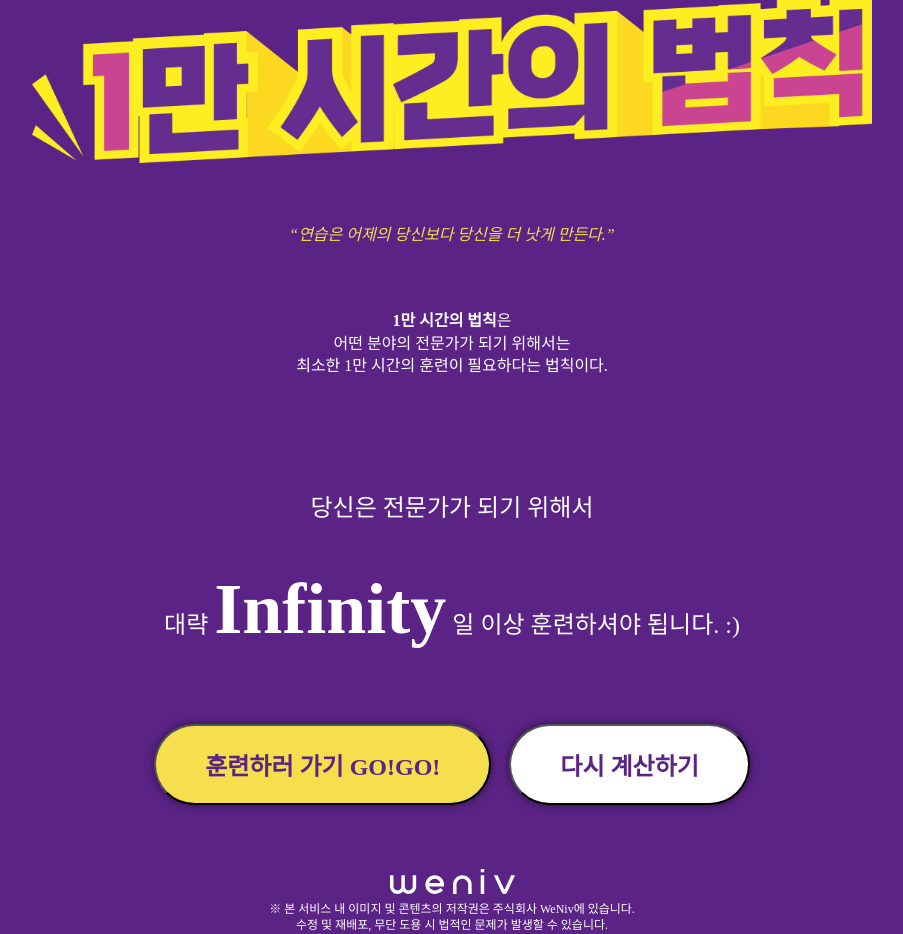
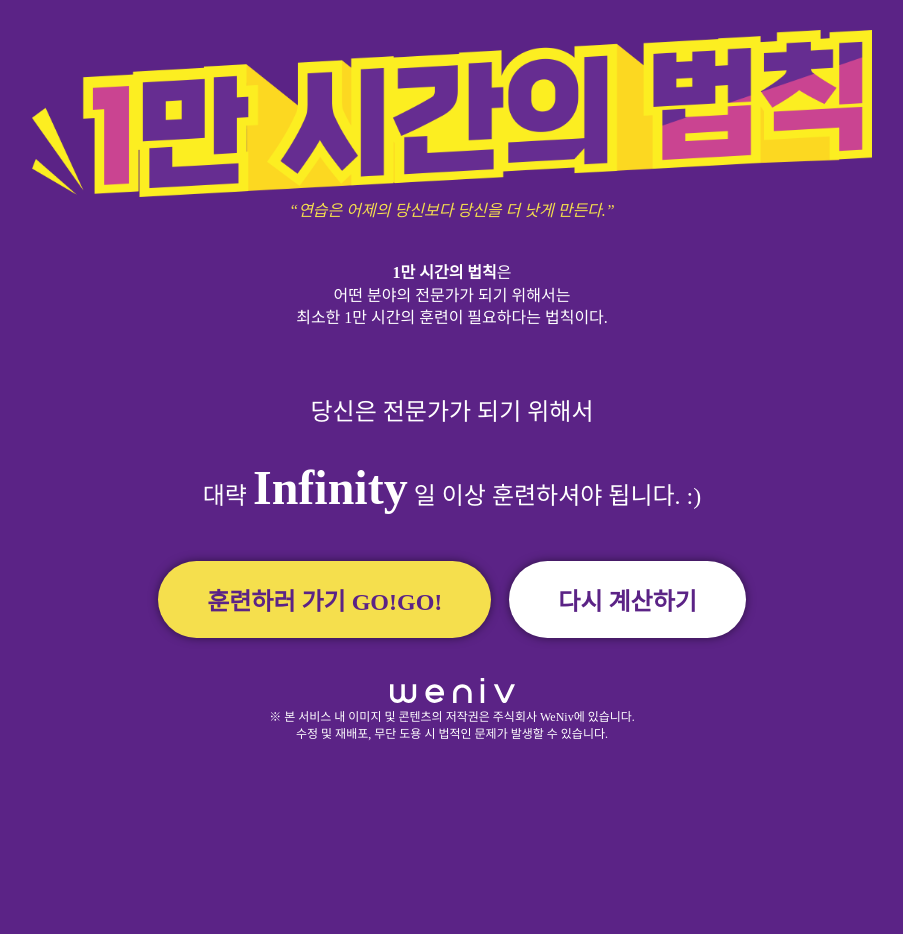
Before and after one commit to raccoonshome/hourrule, a React (Create React App) app: page / in a window 1280 px wide. Both pictures are taken after a click on the button "나는 며칠 동안 훈련을 해야 1만 시간이 될까?". Shown: the whole page, without its empty margins (188-1091 px from the left). After the commit the page ends 800 px from the top, so only its background shows below. Built offline with nearby package versions, Linux system fonts and the light colour scheme.

Commit message:
add - img, modal comp

```diff
--- a/src/components/button.jsx
+++ b/src/components/button.jsx
@@ -1,6 +1,6 @@
 import React, { useState } from 'react';
 import { StyledButton, MoreBtn } from './button.style';
-import {Modal, Title, Content} from './modal.style';
+import Modal from './modal';
 
 
 const Button = (props) =>{
@@ -10,19 +10,14 @@ const WhiteBtn = (props) =>{
     return <MoreBtn onClick={props.onClick}>{props.children}</MoreBtn>
 }
 
-const ModalBtn = (props) => {
+const ModalBtn = ({value, contents}) => {
     const [modal, setModal] = useState(false);
     const handleOpenModal = () => setModal(true);
     const handleCloseModal = () => setModal(false);
-    return <><StyledButton onClick={handleOpenModal}>{props.children}</StyledButton>
-    {modal && <>
-        <Modal>
-            <Title>화이팅!!♥♥♥</Title>
-            <Content>당신의 꿈을 응원합니다!</Content>
-            <Button onClick={handleCloseModal}>종료하고 진짜 훈련하러 가기 GO!GO!</Button>
-        </Modal>
-        </>
-    }
+
+    return <>
+    <StyledButton onClick={handleOpenModal}>{value}</StyledButton>
+    {modal && <Modal onClick={handleCloseModal}>{contents}</Modal>}
     </>
 }
 
--- a/src/components/button.style.js
+++ b/src/components/button.style.js
@@ -4,6 +4,7 @@ import * as styles from "./style";
 const StyledButton = styled.button`
   padding: 21px 49px;
   border-radius: 56px;
+  border: none;
   background: ${styles.Yellow};
   box-shadow: 0px 0px 10px 0px rgba(0, 0, 0, 0.5);
   color: ${styles.Violet};
--- a/src/components/header.jsx
+++ b/src/components/header.jsx
@@ -20,5 +20,6 @@ const StyledHeader = styled.header`
         max-width: 70%;
         object-fit: contain;
         aspect-ratio: 1/1;
+        object-position: 50% 55%;
     }
 `;
--- /dev/null
+++ b/src/components/img.style.js
@@ -0,0 +1,11 @@
+import styled from "styled-components";
+
+const Img = styled.img`
+  display: block;
+  max-width: 100%;
+  margin: auto;
+  object-fit: contain;
+  object-position: center;
+`;
+
+export default Img;
--- /dev/null
+++ b/src/components/modal.jsx
@@ -0,0 +1,15 @@
+import React from "react";
+import { Wrap, Title, Content } from './modal.style';
+import { Button } from "./button";
+import Img from "./img.style";
+
+const Modal = ({children, onClick}) => {
+    return <Wrap>
+        <Title>{children.title}</Title>
+        {children.content && <Content>{children.content}</Content>}
+        {children.img && <Img src={children.img}/>}
+        <Button onClick={onClick}>{children.close}</Button>
+    </Wrap>
+}
+
+export default Modal;
--- a/src/components/modal.style.js
+++ b/src/components/modal.style.js
@@ -1,27 +1,27 @@
 import styled from "styled-components";
 import * as styles from "./style";
 
-const Modal = styled.div`
+const Wrap = styled.div`
   position: fixed;
   inset: 0;
   margin: auto;
-  width: fit-content;
+  width: 50vh;
   height: fit-content;
   background-color: ${styles.White};
   border-radius: 30px;
   box-shadow: 0px 0px 20px 0px rgba(0, 0, 0, 0.5);
   font-weight: 700;
-  padding: 68px;
+  padding: 3%;
 `;
 
 const Title = styled.h1`
   color: ${styles.Violet};
-  font-size: 96px;
+  font-size: 48px;
 `;
 
 const Content = styled.p`
   color: ${styles.Violet};
-  font-size: 36px;
+  font-size: 24px;
 `;
 
-export { Modal, Title, Content };
+export { Wrap, Title, Content };
--- a/src/components/section.style.js
+++ b/src/components/section.style.js
@@ -16,7 +16,7 @@ const Strong = styled.strong`
 `;
 
 const Mega = styled(Strong)`
-  font-size: 72px;
+  font-size: 48px;
 `;
 
 const StyledTemplate = styled.p`
@@ -35,7 +35,7 @@ const DivButtons = styled.div`
   display: flex;
   justify-content: center;
   gap: 18px;
-  & img {
+  & > img {
     transform: translate(-10px, 20px);
   }
 `;
--- a/src/components/style.js
+++ b/src/components/style.js
@@ -11,6 +11,6 @@ const Yellow = `#F5DF4D`;
 
 const Violet = `#5B2386`;
 
-const Margin = `8vh`;
+const Margin = `40px`;
 
 export { FontStyle, White, Yellow, Violet, Margin };
--- a/src/components/template.jsx
+++ b/src/components/template.jsx
@@ -2,6 +2,16 @@ import React, { useRef, useState } from "react";
 import Input from './input';
 import {Button, WhiteBtn, ModalBtn} from './button';
 import {DefaultSection, StyledTemplate, DivButtons, Mega} from './section.style'
+
+const modalList = [
+  {
+  id: 1,
+  title: `화이팅!!♥♥♥`,
+  content: `당신의 꿈을 응원합니다!`,
+  img: `licat.png`,
+  close: `종료하고 진짜 훈련하러 가기 GO!GO!`,
+  },
+];
 
 const T = (texts, children) => {
   return <StyledTemplate>{texts[0]}{children}{texts[1]}</StyledTemplate>
@@ -29,7 +39,7 @@ const HourSection = () =>{
         {T`당신은 ${<Mega>{goal}</Mega>} 전문가가 되기 위해서`}
         {T`대략 ${<Mega>{time}</Mega>} 일 이상 훈련하셔야 됩니다. :)`}
         <DivButtons>
-          <ModalBtn>훈련하러 가기 GO!GO!</ModalBtn>
+          <ModalBtn value={`훈련하러 가기 GO!GO!`} contents={modalList[0]} />
           <WhiteBtn onClick={handleClickReset}>다시 계산하기</WhiteBtn>
         </DivButtons>
       </>
```
